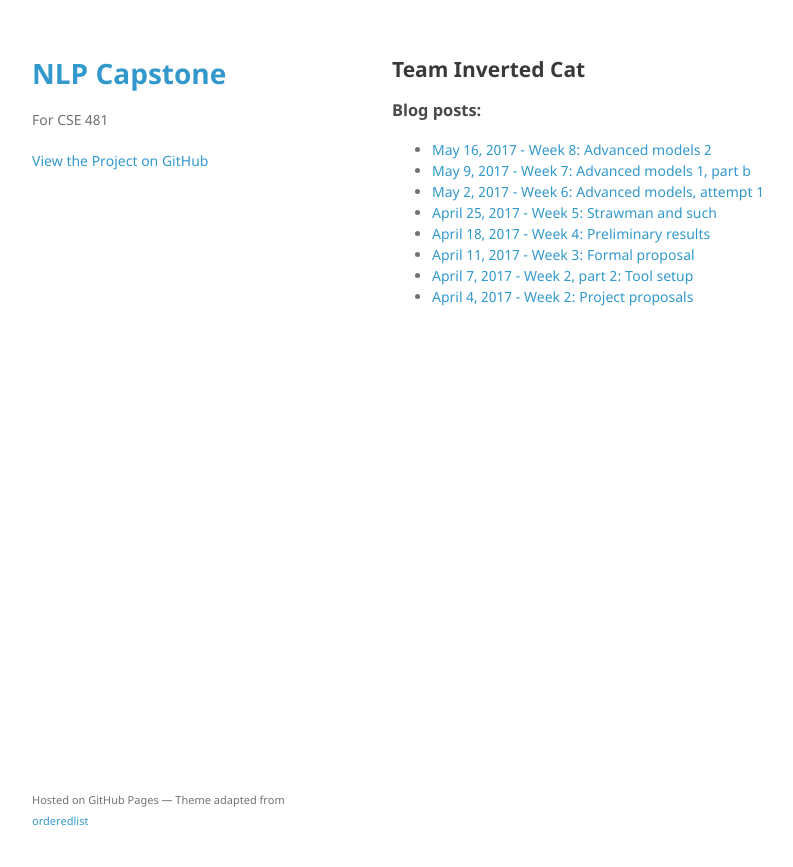
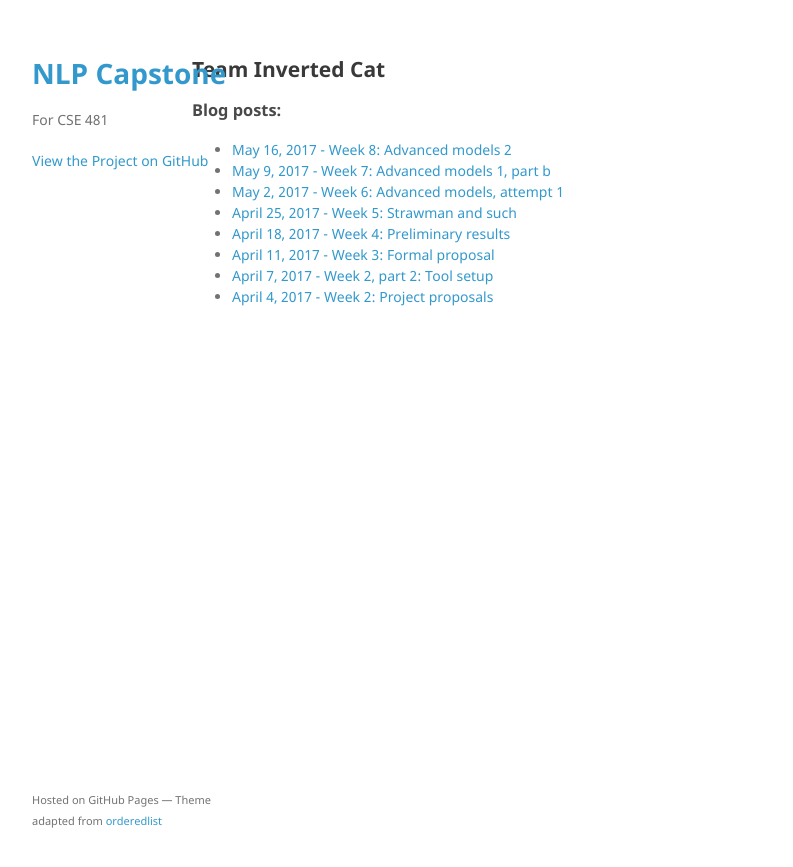
Before and after one commit to Michael0x2a/nlp-capstone, a Jekyll site: the page built from docs/index.md, in a window 1280 px wide. Shown: the top 867 px of the page, without its empty margins (178-971 px from the left). Built offline with Jekyll 4.4.1, drawn with Linux system fonts in a browser that asks for light colours; our own code applies the rules of GitHub Pages for plain Markdown files.

Commit message:
Update header, section, and footer sizes

```diff
--- a/docs/_sass/jekyll-theme-minimal.scss
+++ b/docs/_sass/jekyll-theme-minimal.scss
@@ -105,7 +105,7 @@ img {
 }
 
 header {
-  width:270px;
+  width:200px;
   float:left;
   position:fixed;
   -webkit-font-smoothing:subpixel-antialiased;
@@ -171,7 +171,7 @@ header ul a strong {
 }
 
 section {
-  width:500px;
+  width:700px;
   float:right;
   padding-bottom:50px;
 }
@@ -188,7 +188,7 @@ hr {
 }
 
 footer {
-  width:270px;
+  width:200px;
   float:left;
   position:fixed;
   bottom:50px;
```
